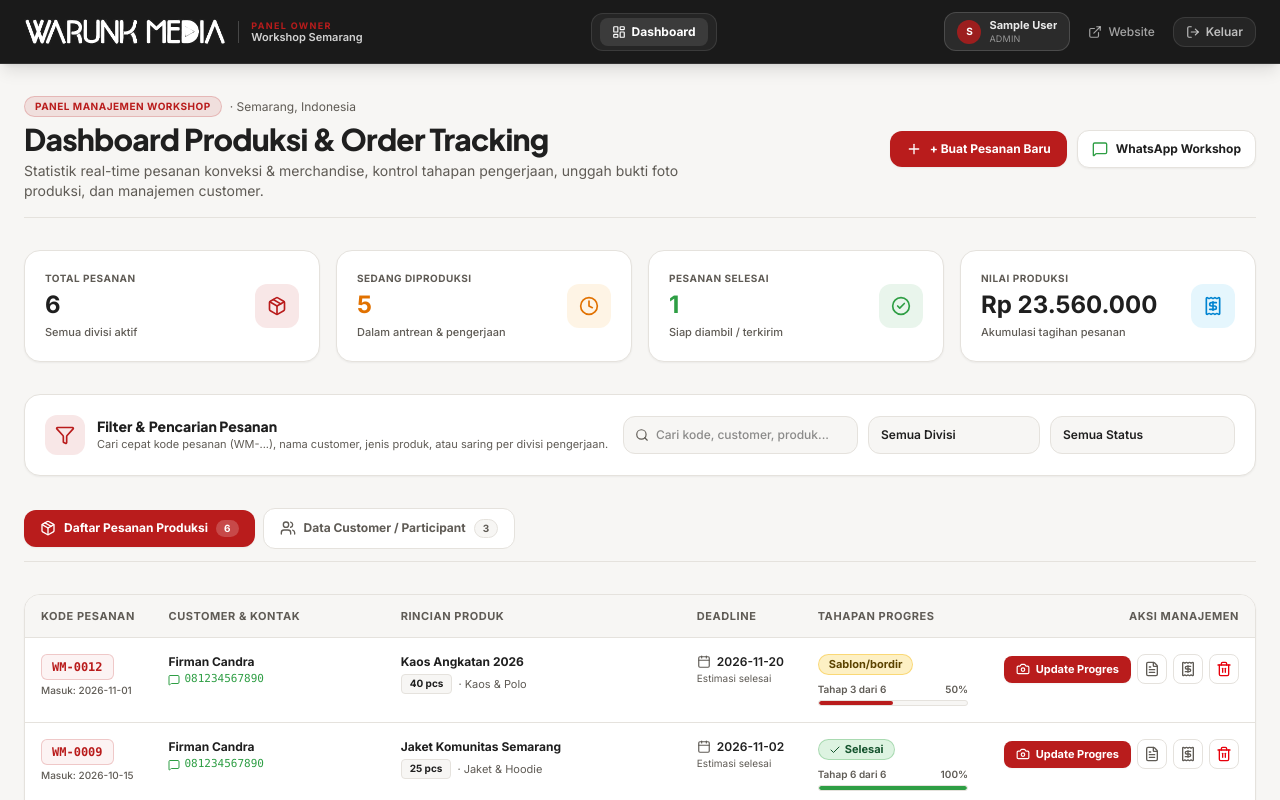
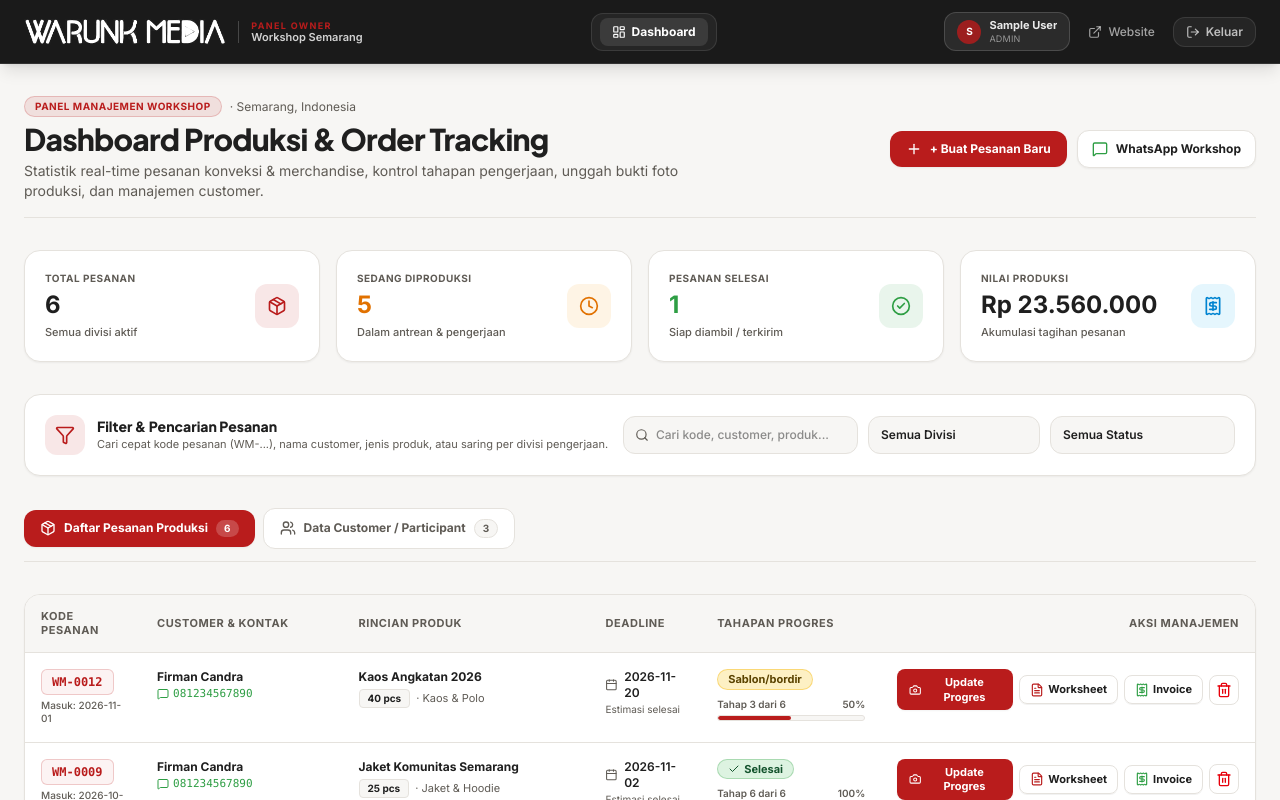
Before and after one commit to FirmanCandra/warunkmedia, a React (Vite) app in the folder frontend/: page /admin in a window 1280 px wide. Shown: the top 800 px of the page. Built offline with nearby package versions, Linux system fonts and the light colour scheme; sample sign-in values are in the browser's storage.

Commit message:
fix(admin): enhance action button affordance for editable worksheet & invoice, clean navbar anchor links

```diff
--- a/frontend/src/components/InvoiceModal.jsx
+++ b/frontend/src/components/InvoiceModal.jsx
@@ -118,10 +118,11 @@ export default function InvoiceModal({ order, onClose, isAdmin = false, onSave }
             {isAdmin && !editMode && (
               <button
                 onClick={() => setEditMode(true)}
-                className="flex items-center gap-1.5 px-3 py-1.5 bg-canvas hover:bg-line border border-line rounded-xl text-xs font-bold text-ink transition-colors"
+                className="flex items-center gap-1.5 px-3 py-1.5 bg-brand-green/10 hover:bg-brand-green/20 border border-brand-green/30 rounded-xl text-xs font-bold text-brand-green transition-colors"
+                title="Buka mode pengeditan invoice"
               >
-                <Edit3 className="w-3.5 h-3.5 text-primary" />
-                <span>Edit</span>
+                <Edit3 className="w-3.5 h-3.5" />
+                <span>Edit Invoice</span>
               </button>
             )}
             {isAdmin && editMode && (
--- a/frontend/src/components/Navbar.jsx
+++ b/frontend/src/components/Navbar.jsx
@@ -136,15 +136,6 @@ export default function Navbar({ currentUser, onLogout }) {
           >
             Berandaku
           </Link>
-          <a href="/#alur-projek" className="px-4 py-2.5 hover:bg-primary-dark transition-colors">
-            Alur Projek
-          </a>
-          <a href="/#proses-projek" className="px-4 py-2.5 hover:bg-primary-dark transition-colors">
-            Proses Projek
-          </a>
-          <a href="/#deadline-projek" className="px-4 py-2.5 hover:bg-primary-dark transition-colors">
-            Deadline Projek
-          </a>
           {currentUser?.role === 'admin' && (
             <Link
               to="/admin"
--- a/frontend/src/components/OrderCard.jsx
+++ b/frontend/src/components/OrderCard.jsx
@@ -22,8 +22,8 @@ export default function OrderCard({
     }
   };
 
-  // Progress percentage calculation (out of 6 stages)
-  const totalStages = 6;
+  // Dynamic stages calculation (apparel: 6, merchandise: 5, printing: 5)
+  const totalStages = order.timeline?.length || 6;
   const currentStageIndex = order.currentStageIndex ?? 0;
   const progressPercent = Math.min(
     100,
@@ -71,7 +71,7 @@ export default function OrderCard({
           {/* Progress Bar */}
           <div className="mt-3 max-w-md">
             <div className="flex justify-between items-center text-[11px] mb-1">
-              <span className="text-muted">Progres: Tahap {currentStageIndex + 1} dari {totalStages}</span>
+              <span className="text-muted">Progres: Tahap {Math.min(currentStageIndex + 1, totalStages)} dari {totalStages}</span>
               <span className="font-semibold text-ink">{progressPercent}%</span>
             </div>
             <div className="w-full bg-canvas border border-line/60 rounded-full h-2 overflow-hidden">
--- a/frontend/src/components/WorksheetModal.jsx
+++ b/frontend/src/components/WorksheetModal.jsx
@@ -108,10 +108,11 @@ export default function WorksheetModal({ order, onClose, isAdmin = false, onSave
             {isAdmin && !editMode && (
               <button
                 onClick={() => setEditMode(true)}
-                className="flex items-center gap-1.5 px-3 py-1.5 bg-canvas hover:bg-line border border-line rounded-xl text-xs font-bold text-ink transition-colors"
+                className="flex items-center gap-1.5 px-3 py-1.5 bg-primary/10 hover:bg-primary/20 border border-primary/30 rounded-xl text-xs font-bold text-primary transition-colors"
+                title="Buka mode pengeditan worksheet"
               >
-                <Edit3 className="w-3.5 h-3.5 text-primary" />
-                <span>Edit</span>
+                <Edit3 className="w-3.5 h-3.5" />
+                <span>Edit Worksheet</span>
               </button>
             )}
             {isAdmin && editMode && (
--- a/frontend/src/pages/AdminDashboard.jsx
+++ b/frontend/src/pages/AdminDashboard.jsx
@@ -762,17 +762,19 @@ export default function AdminDashboard({ orders = INITIAL_ORDERS, onUpdateOrders
                                 </button>
                                 <button
                                   onClick={() => setSelectedWorksheet(ord)}
-                                  className="p-1.5 hover:bg-canvas border border-line rounded-lg text-muted hover:text-ink transition-colors"
-                                  title="Lihat Lembar Kerja (Worksheet)"
+                                  className="inline-flex items-center gap-1 px-2.5 py-1.5 hover:bg-canvas border border-line rounded-lg text-[11px] font-bold text-ink transition-colors shadow-2xs"
+                                  title="Lihat & Edit Lembar Kerja (Worksheet)"
                                 >
-                                  <FileText className="w-4 h-4" />
+                                  <FileText className="w-3.5 h-3.5 text-primary" />
+                                  <span>Worksheet</span>
                                 </button>
                                 <button
                                   onClick={() => setSelectedInvoice(ord)}
-                                  className="p-1.5 hover:bg-canvas border border-line rounded-lg text-muted hover:text-ink transition-colors"
-                                  title="Lihat Invoice Pesanan"
+                                  className="inline-flex items-center gap-1 px-2.5 py-1.5 hover:bg-canvas border border-line rounded-lg text-[11px] font-bold text-ink transition-colors shadow-2xs"
+                                  title="Lihat & Edit Invoice Pesanan"
                                 >
-                                  <Receipt className="w-4 h-4" />
+                                  <Receipt className="w-3.5 h-3.5 text-brand-green" />
+                                  <span>Invoice</span>
                                 </button>
                                 <button
                                   onClick={() => handleDeleteOrder(ord.id)}
@@ -877,7 +879,7 @@ export default function AdminDashboard({ orders = INITIAL_ORDERS, onUpdateOrders
                       </div>
 
                       {/* Card Action Buttons */}
-                      <div className="pt-2 border-t border-line flex items-center justify-between gap-2">
+                      <div className="pt-2 border-t border-line space-y-2">
                         <button
                           onClick={() => {
                             setSelectedOrderForProgress(ord);
@@ -888,33 +890,35 @@ export default function AdminDashboard({ orders = INITIAL_ORDERS, onUpdateOrders
                             setNotes('');
                             setPhotoPreviews([]);
                           }}
-                          className="flex-1 py-2 bg-primary hover:bg-primary-dark text-white rounded-xl text-xs font-bold flex items-center justify-center gap-1.5 transition-colors shadow-xs"
+                          className="w-full py-2 bg-primary hover:bg-primary-dark text-white rounded-xl text-xs font-bold flex items-center justify-center gap-1.5 transition-colors shadow-xs"
                         >
                           <Camera className="w-3.5 h-3.5" />
-                          <span>Update Progres</span>
+                          <span>Update Progres & Foto Bukti</span>
                         </button>
 
+                        <div className="flex items-center gap-2">
                           <button
                             onClick={() => setSelectedWorksheet(ord)}
-                          className="p-2 hover:bg-canvas border border-line rounded-xl text-muted hover:text-ink transition-colors"
-                          title="Worksheet"
+                            className="flex-1 py-1.5 px-2 bg-canvas hover:bg-line border border-line rounded-xl text-ink text-xs font-bold flex items-center justify-center gap-1 transition-colors"
                           >
-                          <FileText className="w-4 h-4" />
+                            <FileText className="w-3.5 h-3.5 text-primary" />
+                            <span>Worksheet</span>
                           </button>
                           <button
                             onClick={() => setSelectedInvoice(ord)}
-                          className="p-2 hover:bg-canvas border border-line rounded-xl text-muted hover:text-ink transition-colors"
-                          title="Invoice"
+                            className="flex-1 py-1.5 px-2 bg-canvas hover:bg-line border border-line rounded-xl text-ink text-xs font-bold flex items-center justify-center gap-1 transition-colors"
                           >
-                          <Receipt className="w-4 h-4" />
+                            <Receipt className="w-3.5 h-3.5 text-brand-green" />
+                            <span>Invoice</span>
                           </button>
                           <button
                             onClick={() => handleDeleteOrder(ord.id)}
                             className="p-2 hover:bg-red-50 border border-line hover:border-red-300 rounded-xl text-red-600 transition-colors"
-                          title="Hapus"
+                            title="Hapus Pesanan"
                           >
-                          <Trash2 className="w-4 h-4" />
+                            <Trash2 className="w-3.5 h-3.5" />
                           </button>
+                        </div>
                       </div>
                     </div>
                   );
```
Also changed, not shown: frontend/src/components/AdminLayout.jsx (line endings or trailing spaces). Lines whose indentation alone changed are shown as unchanged.
